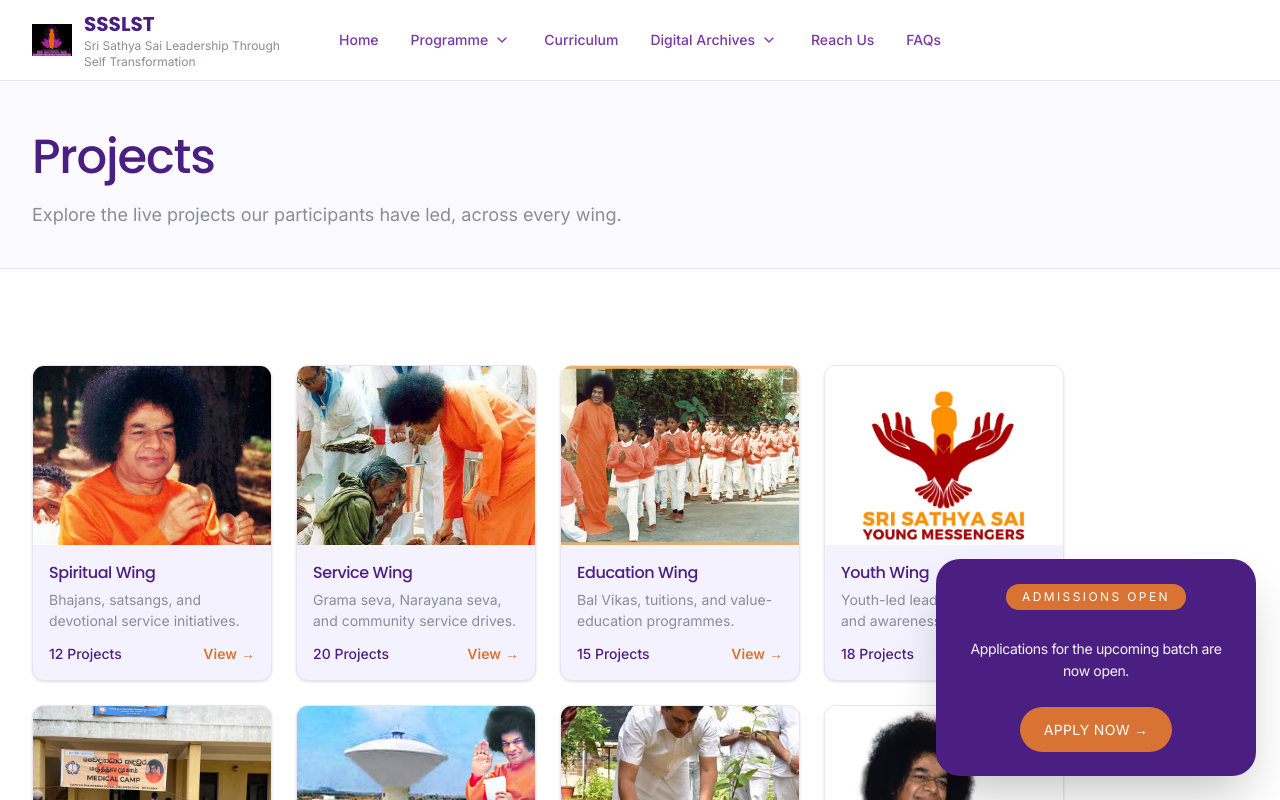
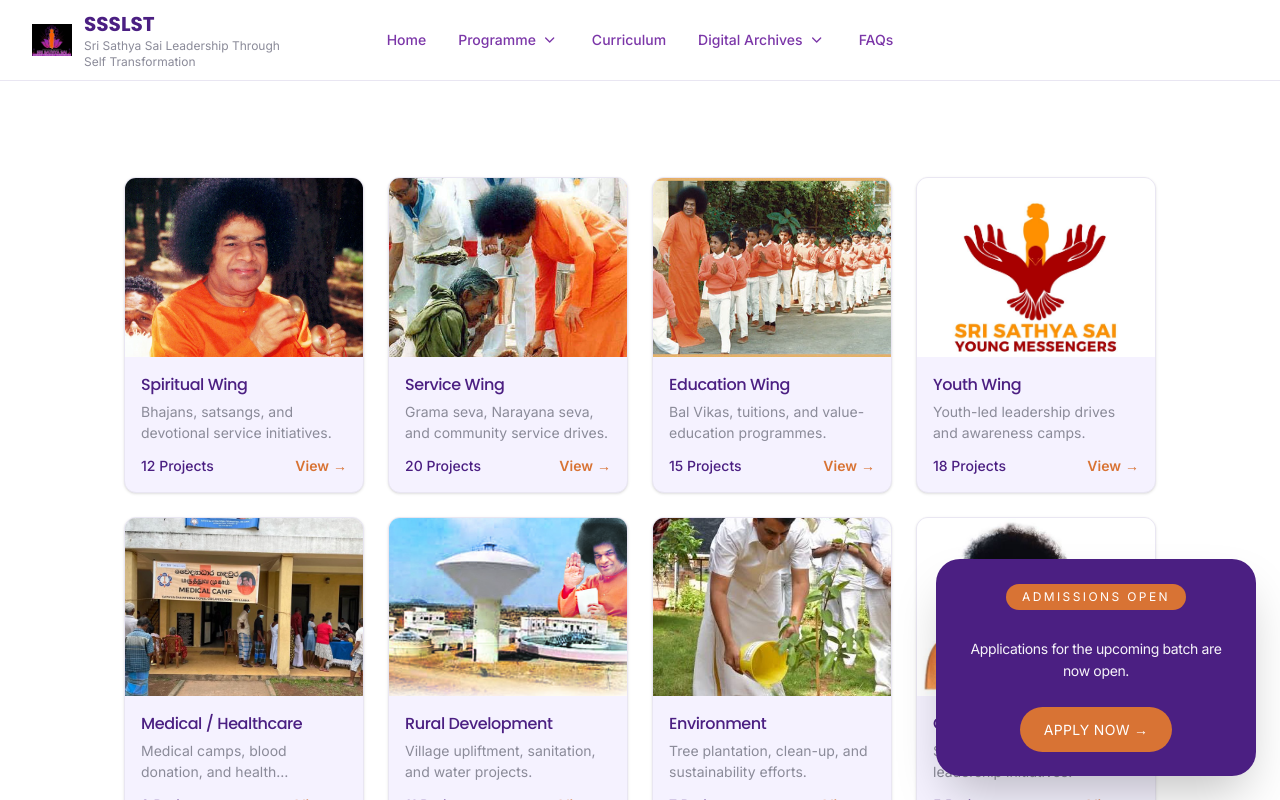
Before and after one commit to andholemoksha/SSSLST_Website, a React (Vite) app in the folder frontend/: page /projects in a window 1280 px wide. Shown: the top 800 px of the page. Built offline with nearby package versions, Linux system fonts and the light colour scheme.

Commit message:
fix: center card grids

```diff
--- a/frontend/src/content/navigation.js
+++ b/frontend/src/content/navigation.js
@@ -20,7 +20,6 @@
         { title: "Photo Gallery", href: "/projects" },
       ],
     },
-    { title: "Reach Us", href: "/contact" },
     { title: "FAQs", href: "/faq" },
   ],
 };
--- a/frontend/src/features/projects/components/CategoryGrid.jsx
+++ b/frontend/src/features/projects/components/CategoryGrid.jsx
@@ -24,7 +24,7 @@
   }
 
   return (
-    <div className="grid grid-cols-2 gap-4 sm:flex sm:flex-wrap sm:gap-6">
+    <div className="grid grid-cols-2 gap-4 sm:flex sm:flex-wrap sm:justify-center sm:gap-6">
       {categories.map((category) => (
         <CategoryCard key={category.slug} category={category} />
       ))}
--- a/frontend/src/features/projects/components/ProjectCard.jsx
+++ b/frontend/src/features/projects/components/ProjectCard.jsx
@@ -10,7 +10,7 @@
       initials={project.title.slice(0, 2).toUpperCase()}
       meta={project.tag ? <Badge>{project.tag}</Badge> : undefined}
       cta="Read more"
-      className="w-full"
+      className="w-full sm:w-[calc(50%-0.75rem)]"
     />
   );
 }
--- a/frontend/src/features/projects/components/ProjectsGrid.jsx
+++ b/frontend/src/features/projects/components/ProjectsGrid.jsx
@@ -23,7 +23,7 @@
   }
 
   return (
-    <div className="grid gap-6 sm:grid-cols-2">
+    <div className="flex flex-col gap-6 sm:flex-row sm:flex-wrap sm:justify-center">
       {projects.map((project) => (
         <ProjectCard key={project.id} project={project} />
       ))}
--- a/frontend/src/features/satsang/components/SatsangYearGrid.jsx
+++ b/frontend/src/features/satsang/components/SatsangYearGrid.jsx
@@ -20,7 +20,7 @@
         </Text>
       </div>
 
-      <div className="mt-12 grid grid-cols-2 gap-4 sm:flex sm:flex-wrap sm:gap-6">
+      <div className="mt-12 grid grid-cols-2 gap-4 sm:flex sm:flex-wrap sm:justify-center sm:gap-6">
         {yearsSection.years.map((item) => (
           <SatsangYearCard
             key={item.year}
--- a/frontend/src/pages/ProjectsPage.jsx
+++ b/frontend/src/pages/ProjectsPage.jsx
@@ -1,14 +1,9 @@
-import { PageHeader } from "@/components/layout/PageHeader";
 import { Section } from "@/components/layout/Section";
 import { CategoryGrid } from "@/features/projects/components/CategoryGrid";
 
 export function ProjectsPage() {
   return (
     <>
-      <PageHeader
-        title="Projects"
-        description="Explore the live projects our participants have led, across every wing."
-      />
       <Section>
         <CategoryGrid />
       </Section>
--- a/frontend/src/pages/SamithiConnectPage.jsx
+++ b/frontend/src/pages/SamithiConnectPage.jsx
@@ -1,14 +1,9 @@
-import { PageHeader } from "@/components/layout/PageHeader";
 import { Section } from "@/components/layout/Section";
 import { SamithiSections } from "@/features/samithi/components/SamithiSections";
 
 export function SamithiConnectPage() {
   return (
     <>
-      <PageHeader
-        title="Samithi Connect Programme"
-        description="Spiritual, educational and service activities — connect and take part."
-      />
       <Section>
         <SamithiSections />
       </Section>
```
